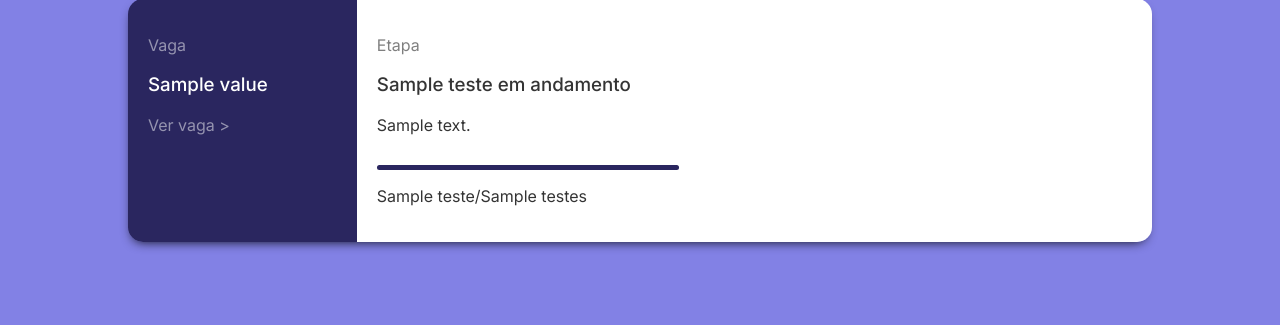
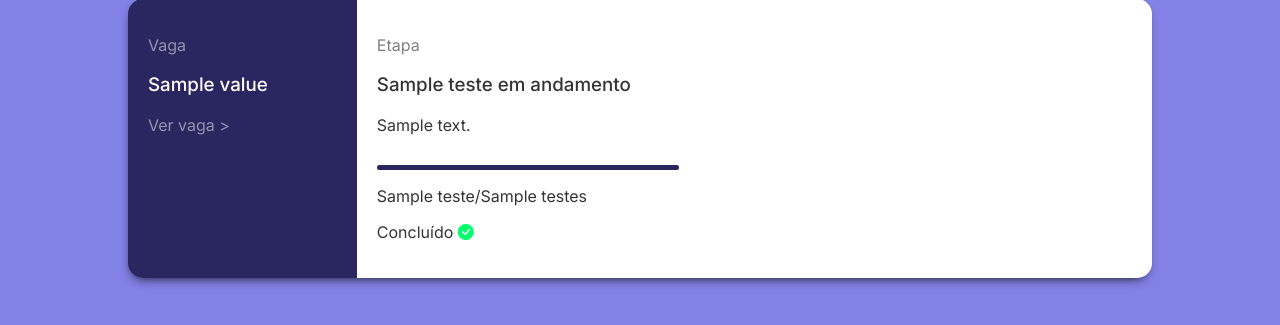
Before and after one commit to rcorrei4/painel_gupy, a Django app: template gupy/templates/index.html in a window 1280 px wide. Shown: the part 172-497 px from the top of the page. Run offline with Django 3.2, Linux system fonts and the light colour scheme; the template is opened without the code that fills it: most values are stand-ins (such as "Sample title", 1, 10 or a date in 2020); grey boxes marked "Sample" are stand-in pictures.

```diff
--- a/gupy/static/css/index.css
+++ b/gupy/static/css/index.css
@@ -93,3 +93,11 @@ div.candidatura .progresso div {
 	background-color: #2a265f;
 	border-radius: 15px;
 }
+
+.bi-check-circle-fill {
+	color: #00ff6a;
+}
+
+.bi-x-circle-fill {
+	color: #ff0000;
+}
--- a/gupy/templates/index.html
+++ b/gupy/templates/index.html
@@ -5,6 +5,7 @@
 <head>
 	<meta charset="utf-8">
 	<meta name="viewport" content="width=device-width, initial-scale=1">
+	<link rel="stylesheet" href="https://cdn.jsdelivr.net/npm/bootstrap-icons@1.8.1/font/bootstrap-icons.css">
 	<link rel="preconnect" href="https://fonts.googleapis.com">
 	<link rel="preconnect" href="https://fonts.gstatic.com" crossorigin>
 	<link href="https://fonts.googleapis.com/css2?family=Inter:wght@400;500;700&display=swap" rel="stylesheet">
@@ -41,6 +42,11 @@
 							</div>
 						</div>
 						<p>{{ dict.teste_em_andamento.teste }}/{{ dict.testes }}</p>
+						{% if dict.teste_em_andamento.status == "done" %}
+							<p>Concluído  <i class="bi bi-check-circle-fill"></i></p>
+						{% else %}
+							<p>Pendente  <i class="bi bi-x-circle-fill"></i></p>
+						{% endif %}
 					</div>
 				</div>
 			{% endfor %}
```
Also changed, not shown: gupy/views.py (+30 -17 lines).
